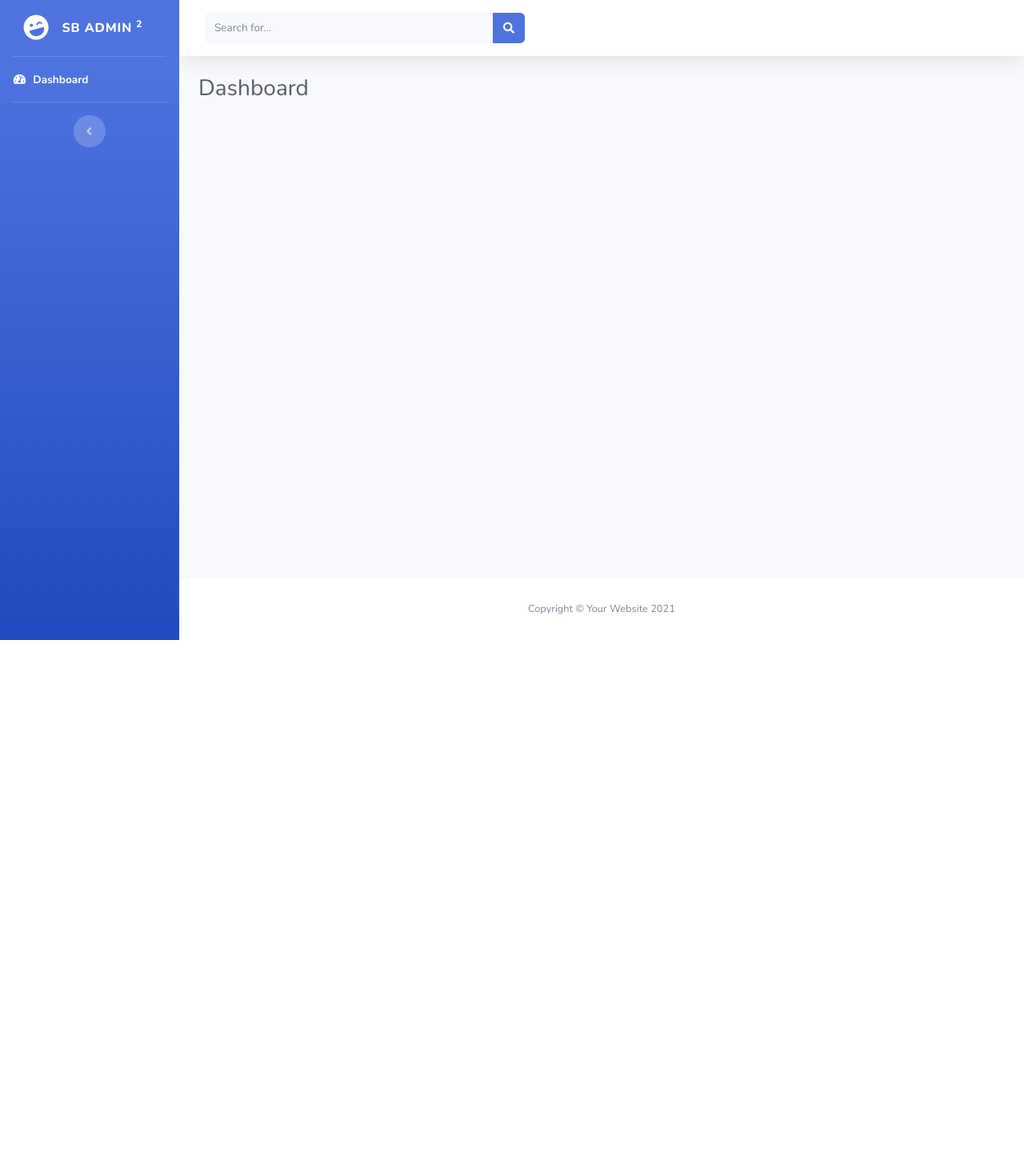
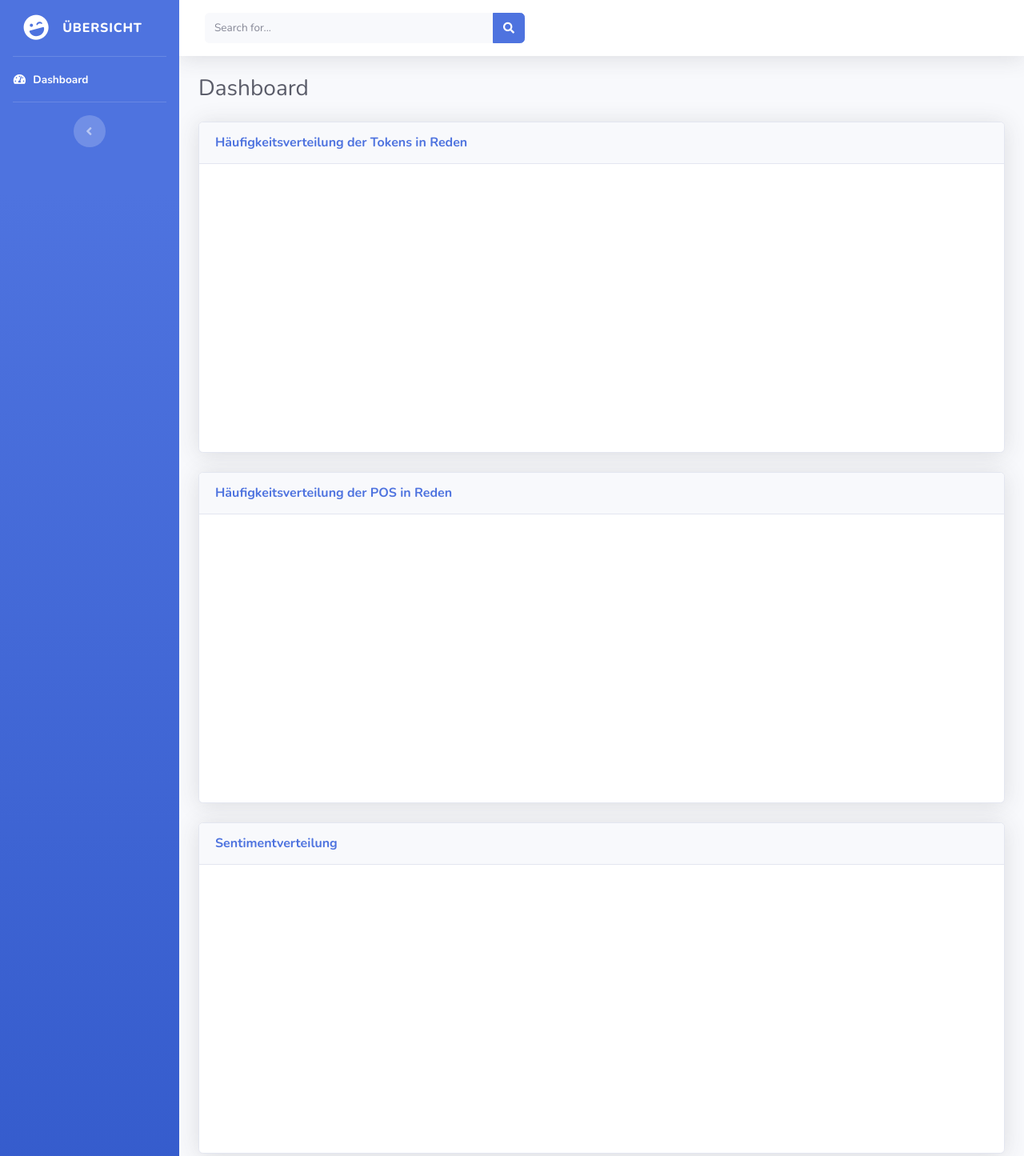
Before and after one commit to janniscui3/ParlamentSentimentRadar, a website with bundled scripts: page Website/index.html in a window 1280 px wide. Shown: the top 1445 px of the page at 80% size. Before the commit the page ends 800 px from the top, so only its background shows below. Built offline with nearby package versions, Linux system fonts and the light colour scheme.

Commit message:
chart panels added to website

```diff
--- a/Website/index.html
+++ b/Website/index.html
@@ -35,7 +35,7 @@
                 <div class="sidebar-brand-icon rotate-n-15">
                     <i class="fas fa-laugh-wink"></i>
                 </div>
-                <div class="sidebar-brand-text mx-3">SB Admin <sup>2</sup></div>
+                <div class="sidebar-brand-text mx-3">Übersicht</div>
             </a>
 
             <!-- Divider -->
@@ -140,9 +140,126 @@
 
                     </div>
 
+                    <!--
+                    ###########################
+                    Graphs are implemented here
+                    ###########################
+                    -->
                     <!-- Content Row -->
+
                     <div class="row">
+                        <!-- Token Line Chart -->
+                        <div class="col-xl-12 col-lg-7">
+                            <div class="card shadow mb-4">
+                                <!-- Card Header -->
+                                <div
+                                class="card-header py-3 d-flex flex-row align-items-center">
+                                <h6 class="m-0 font-weight-bold text-primary mr-auto">Häufigkeitsverteilung der Tokens in Reden</h6>
+                                </div>
+                                <!-- Card Body -->
+                                <div class="card-body">
+                                    <div class="chart-area">
+                                        <canvas id="token_line_chart"></canvas>
+                                    </div>
+                                </div>
+                            </div>
+                        </div>
                     </div>
+
+
+
+                    <!-- Content Row -->
+
+                    <div class="row">
+                        <!-- POS Vertical Bar Chart -->
+                        <div class="col-xl-12 col-lg-7">
+                            <div class="card shadow mb-4">
+                                <!-- Card Header -->
+                                <div
+                                class="card-header py-3 d-flex flex-row align-items-center">
+                                <h6 class="m-0 font-weight-bold text-primary mr-auto">Häufigkeitsverteilung der POS in Reden</h6>
+                                </div>
+                                <!-- Card Body -->
+                                <div class="card-body">
+                                    <div class="chart-area">
+                                        <canvas id="pos_bar_chart"></canvas>
+                                    </div>
+                                </div>
+                            </div>
+                        </div>
+                    </div>
+
+
+
+                    <!-- Content Row -->
+
+                    <div class="row">
+                        <!-- Sentiment Radar Chart -->
+                        <div class="col-xl-12 col-lg-7">
+                            <div class="card shadow mb-4">
+                                <!-- Card Header -->
+                                <div
+                                class="card-header py-3 d-flex flex-row align-items-center">
+                                <h6 class="m-0 font-weight-bold text-primary mr-auto">Sentimentverteilung</h6>
+                                </div>
+                                <!-- Card Body -->
+                                <div class="card-body">
+                                    <div class="chart-area">
+                                        <canvas id="sentiment_radar_chart"></canvas>
+                                    </div>
+                                </div>
+                            </div>
+                        </div>
+                    </div>
+
+
+
+                    <!-- Content Row -->
+
+                    <div class="row">
+                        <!-- NamedEnt Line Chart -->
+                        <div class="col-xl-12 col-lg-7">
+                            <div class="card shadow mb-4">
+                                <!-- Card Header -->
+                                <div
+                                class="card-header py-3 d-flex flex-row align-items-center">
+                                <h6 class="m-0 font-weight-bold text-primary mr-auto">Häufigkeitsverteilung Named Entities</h6>
+                                </div>
+                                <!-- Card Body -->
+                                <div class="card-body">
+                                    <div class="chart-area">
+                                        <canvas id="namedent_line_chart"></canvas>
+                                    </div>
+                                </div>
+                            </div>
+                        </div>
+                    </div>
+
+
+
+
+                    <!-- Content Row -->
+
+                    <div class="row">
+                        <!-- Speaker Bar Chart -->
+                        <div class="col-xl-12 col-lg-7">
+                            <div class="card shadow mb-4">
+                                <!-- Card Header -->
+                                <div
+                                class="card-header py-3 d-flex flex-row align-items-center">
+                                <h6 class="m-0 font-weight-bold text-primary mr-auto">Häufigkeitsverteilung der Redner</h6>
+                                </div>
+                                <!-- Card Body -->
+                                <div class="card-body">
+                                    <div class="chart-area">
+                                        <canvas id="speaker_bar_chart"></canvas>
+                                    </div>
+                                </div>
+                            </div>
+                        </div>
+                    </div>
+
+
 
                 </div>
                 <!-- /.container-fluid -->
```
